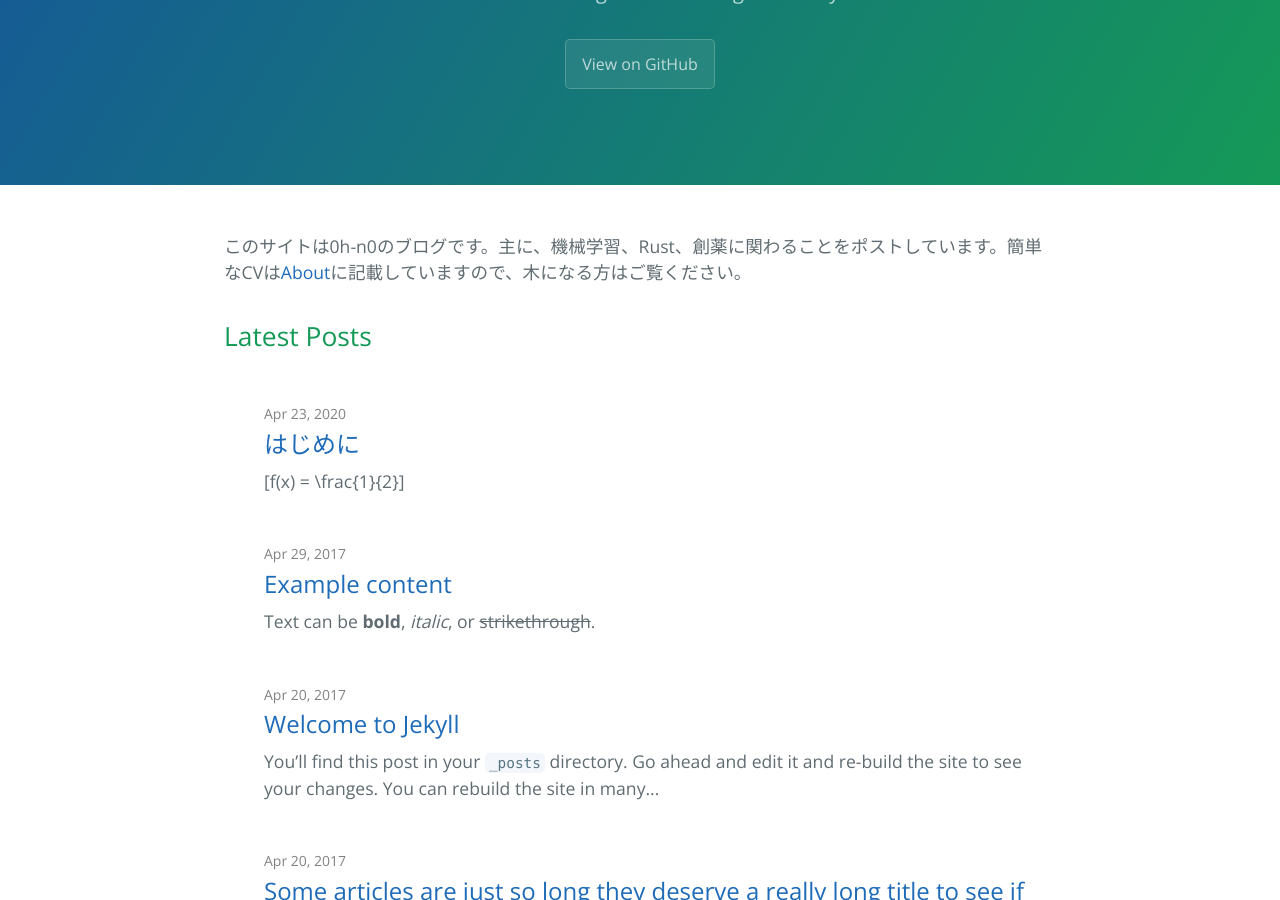
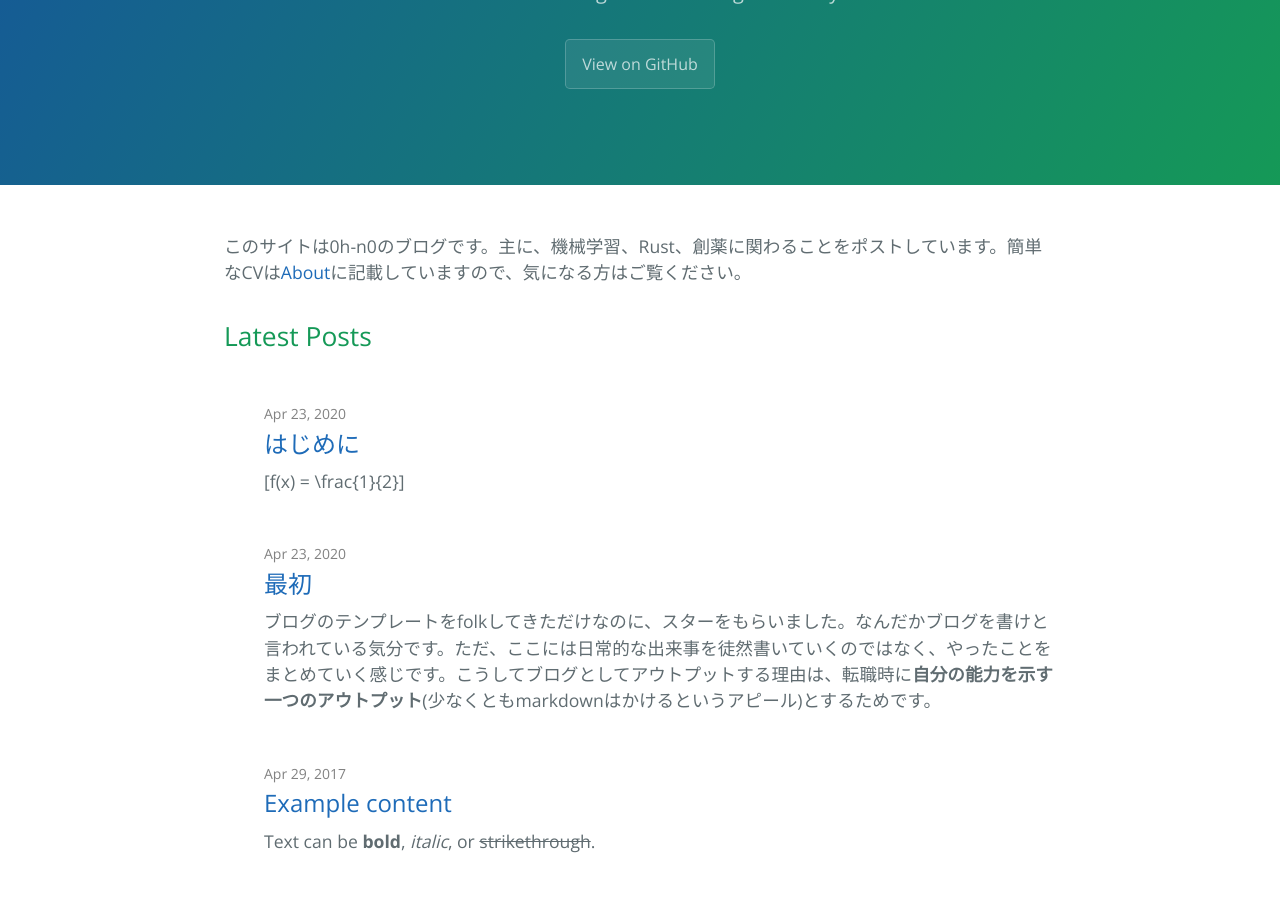
Before and after one commit to 0h-n0/blog, a Jekyll site: the page built from index.md, in a window 1280 px wide and 900 px high, scrolled down 254 px. Built offline with Jekyll 4.4.1, drawn with Linux system fonts in a browser that asks for light colours.

Commit message:
1st-post

```diff
--- /dev/null
+++ b/_posts/2020-04-23-1st-post.md
@@ -0,0 +1,6 @@
+---
+layout: post
+title: "最初"
+---
+
+ブログのテンプレートをfolkしてきただけなのに、スターをもらいました。なんだかブログを書けと言われている気分です。ただ、ここには日常的な出来事を徒然書いていくのではなく、やったことをまとめていく感じです。こうしてブログとしてアウトプットする理由は、転職時に**自分の能力を示す一つのアウトプット**(少なくともmarkdownはかけるというアピール)とするためです。
--- a/index.md
+++ b/index.md
@@ -8,4 +8,4 @@
 layout: home
 ---
 
-このサイトは0h-n0のブログです。主に、機械学習、Rust、創薬に関わることをポストしています。簡単なCVは[About]({{ '/about.html' | absolute_url }})に記載していますので、木になる方はご覧ください。
+このサイトは0h-n0のブログです。主に、機械学習、Rust、創薬に関わることをポストしています。簡単なCVは[About]({{ '/about.html' | absolute_url }})に記載していますので、気になる方はご覧ください。
```
